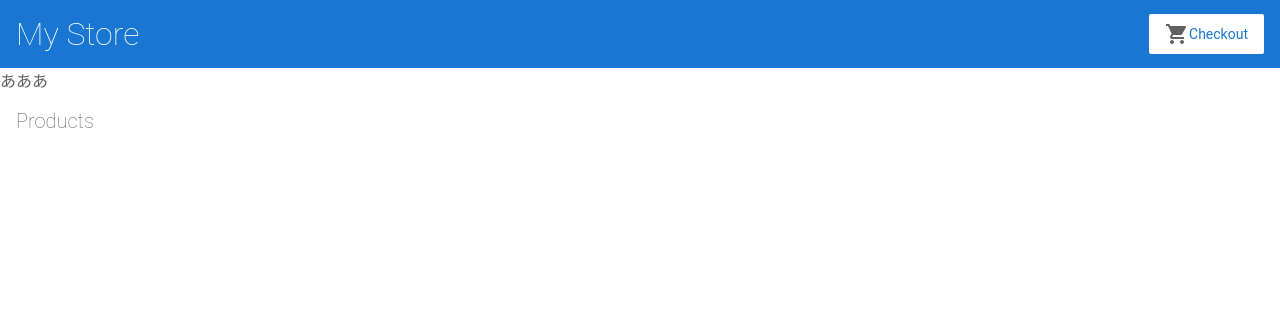
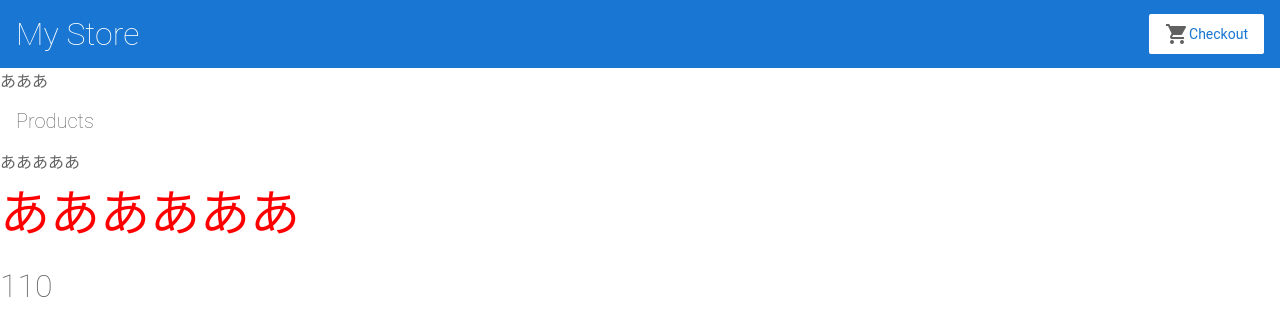
Before and after one commit to himurom1111/himurom1111-angularproject, an Angular app: page / in a window 1280 px wide. Shown: the top 336 px of the page. Built offline with nearby package versions, Linux system fonts and the light colour scheme.

Commit message:
3 files modified

```diff
--- a/src/app/app.component.css
+++ b/src/app/app.component.css
@@ -1,5 +1,8 @@
 
-
+.font-red {
+   color:red;
+   font-size: 50px;
+}
 
 /*
 Copyright Google LLC. All Rights Reserved.
--- a/src/app/app.component.html
+++ b/src/app/app.component.html
@@ -3,6 +3,11 @@
 <div class="container">
   <router-outlet></router-outlet>
 </div>
+あああああ
+<div class="font-red"><!--クラスと組み合わせる -->ああああああ</div>
+
+<h1>{{ price }}</h1>
+
 
 <!--
 Copyright Google LLC. All Rights Reserved.
--- a/src/app/app.component.ts
+++ b/src/app/app.component.ts
@@ -6,6 +6,19 @@ import { Component } from '@angular/core';
   styleUrls: ['./app.component.css']
 })
 export class AppComponent {
+  price = 100;
+  bbb = 10;
+
+  constructor() {
+    this.price = this.add100()
+  }
+
+  add100() {
+    let number = 10;
+    number = number +100;
+
+    return number;
+  }
 }
 
 
```
